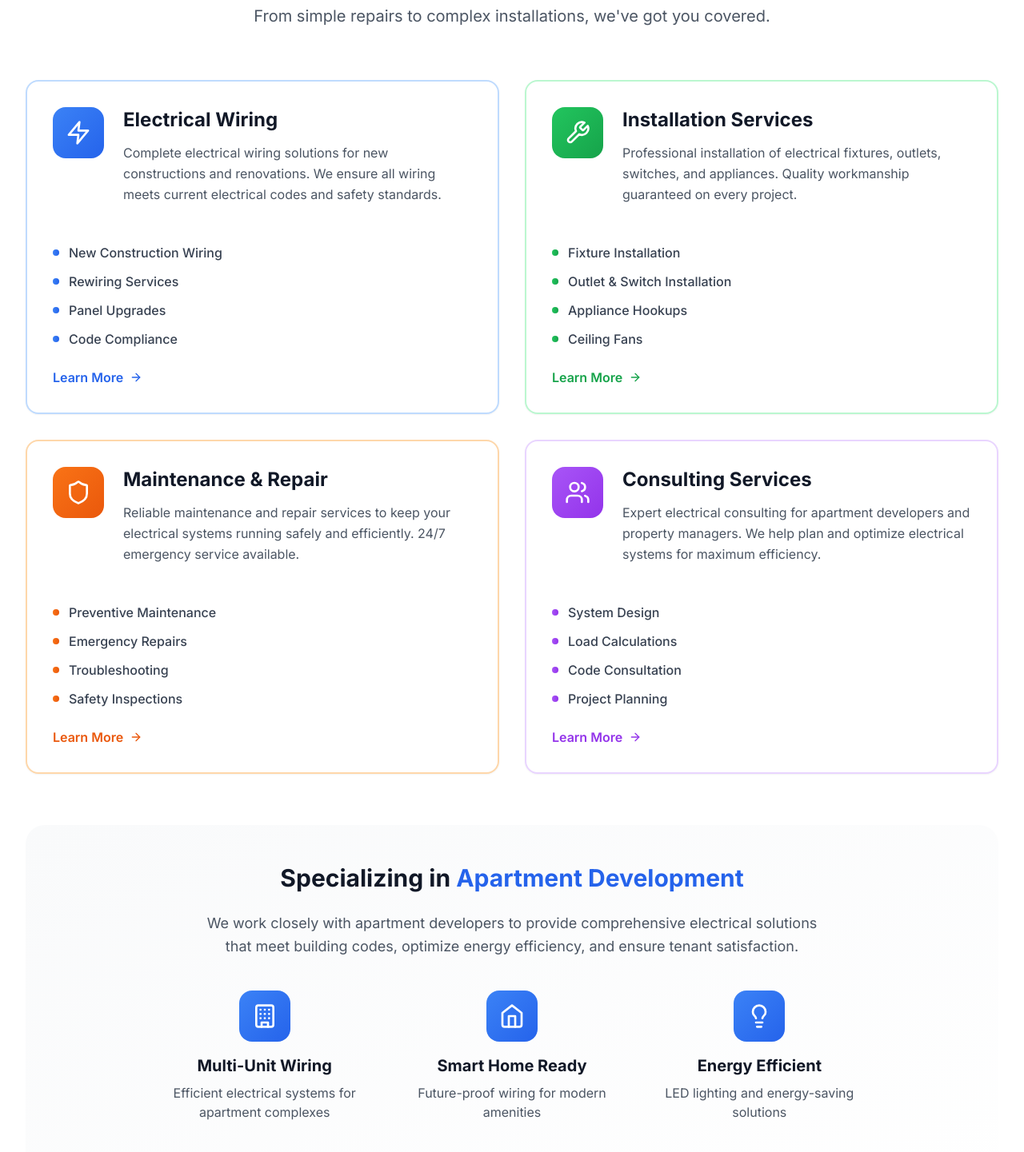
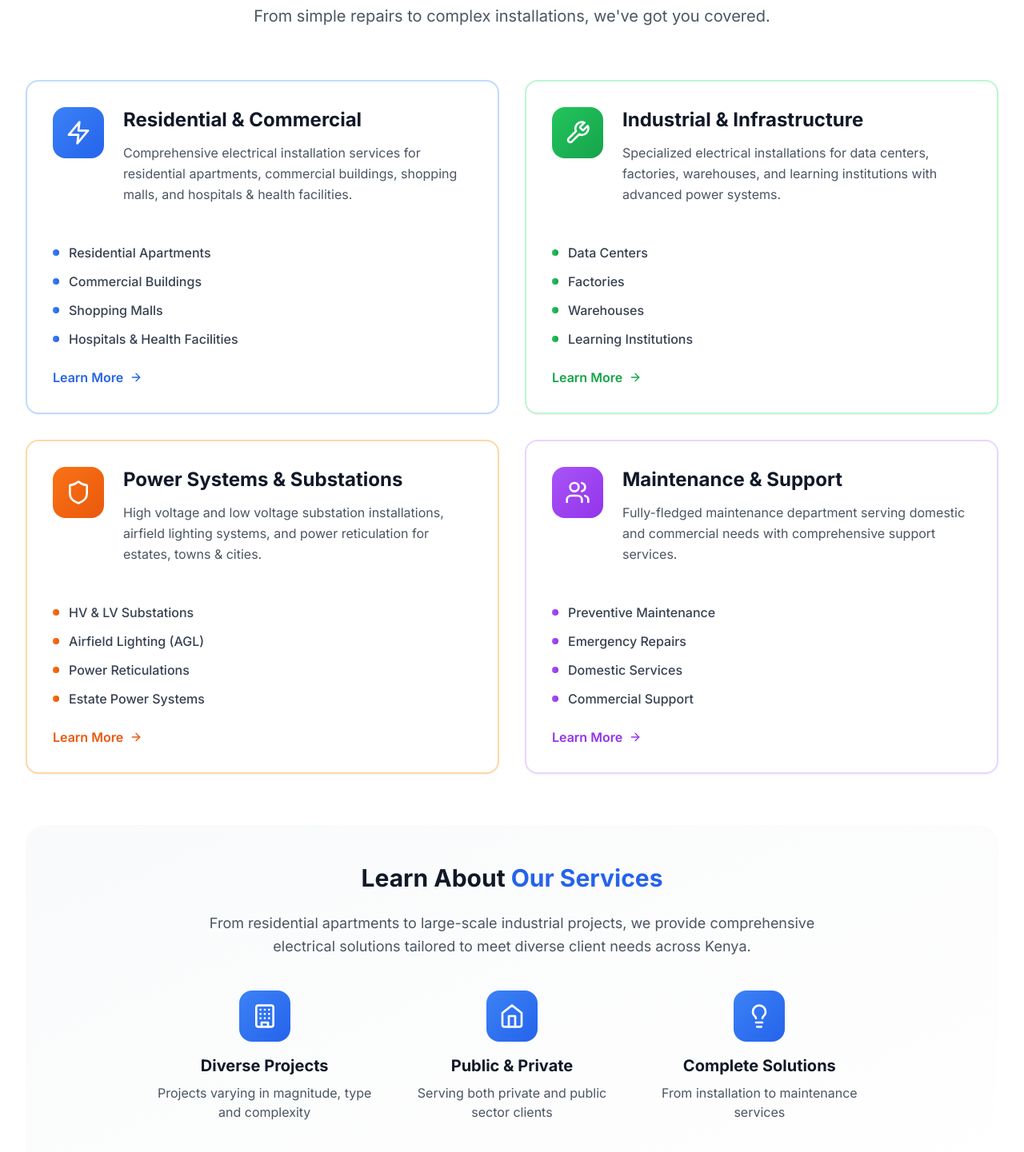
Before and after one commit to Abdikarim-sudo4331/Tayyar-electrical, a React (Vite) app: page / in a window 1280 px wide. Shown: the part 1861-3302 px from the top of the page at 80% size. Built offline with nearby package versions, Linux system fonts and the light colour scheme.

Commit message:
Update About and Services sections with new content

```diff
--- a/src/components/About.tsx
+++ b/src/components/About.tsx
@@ -44,16 +44,17 @@ const About: React.FC = () => {
             </h2>
 
             <p className="text-xl text-gray-600 mb-8 leading-relaxed">
-              With over 15 years of experience in the electrical industry, Tayyar Electricals
-              has become a trusted partner for apartment developers and property managers
-              throughout the region.
+              Tayyar Electricals Limited (TEL) is a registered Electrical Engineering company
+              based in Nairobi, Kenya. TEL has been involved in many projects varying in
+              magnitude, type and complexity.
             </p>
 
             <p className="text-lg text-gray-600 mb-10 leading-relaxed">
-              We specialize in comprehensive electrical solutions for multi-unit residential
-              buildings, from initial wiring and installation to ongoing maintenance and
-              emergency repairs. Our team of licensed electricians is committed to delivering
-              safe, reliable, and code-compliant electrical systems.
+              We have gained experience and confidence over the years through thorough handling
+              and successful completion of all our projects, both in the private and public sectors.
+              Our operations have covered construction and installation works for diverse industrial
+              concerns as well as multistory commercial buildings and residential complexes. In addition,
+              we have a fully-fledged maintenance department serving domestic and commercial needs.
             </p>
 
             <div className="space-y-4 mb-10">
@@ -64,6 +65,12 @@ const About: React.FC = () => {
                 </div>
               ))}
             </div>
+
+            <p className="text-lg text-gray-600 mb-10 leading-relaxed">
+              We believe that the ensuing benefits of our enhanced efficiency shall be reflected
+              by quicker and more accurate response to inquiries and lower costs due to optimum
+              material and time utilization. All of which we tailor to our esteemed clients.
+            </p>
 
             <button
               onClick={() => document.getElementById('contact')?.scrollIntoView({ behavior: 'smooth' })}
--- a/src/components/Services.tsx
+++ b/src/components/Services.tsx
@@ -5,30 +5,30 @@ const Services: React.FC = () => {
   const services = [
     {
       icon: Zap,
-      title: "Electrical Wiring",
-      description: "Complete electrical wiring solutions for new constructions and renovations. We ensure all wiring meets current electrical codes and safety standards.",
-      features: ["New Construction Wiring", "Rewiring Services", "Panel Upgrades", "Code Compliance"],
+      title: "Residential & Commercial",
+      description: "Comprehensive electrical installation services for residential apartments, commercial buildings, shopping malls, and hospitals & health facilities.",
+      features: ["Residential Apartments", "Commercial Buildings", "Shopping Malls", "Hospitals & Health Facilities"],
       color: "blue"
     },
     {
       icon: Wrench,
-      title: "Installation Services",
-      description: "Professional installation of electrical fixtures, outlets, switches, and appliances. Quality workmanship guaranteed on every project.",
-      features: ["Fixture Installation", "Outlet & Switch Installation", "Appliance Hookups", "Ceiling Fans"],
+      title: "Industrial & Infrastructure",
+      description: "Specialized electrical installations for data centers, factories, warehouses, and learning institutions with advanced power systems.",
+      features: ["Data Centers", "Factories", "Warehouses", "Learning Institutions"],
       color: "green"
     },
     {
       icon: Shield,
-      title: "Maintenance & Repair",
-      description: "Reliable maintenance and repair services to keep your electrical systems running safely and efficiently. 24/7 emergency service available.",
-      features: ["Preventive Maintenance", "Emergency Repairs", "Troubleshooting", "Safety Inspections"],
+      title: "Power Systems & Substations",
+      description: "High voltage and low voltage substation installations, airfield lighting systems, and power reticulation for estates, towns & cities.",
+      features: ["HV & LV Substations", "Airfield Lighting (AGL)", "Power Reticulations", "Estate Power Systems"],
       color: "orange"
     },
     {
       icon: Users,
-      title: "Consulting Services",
-      description: "Expert electrical consulting for apartment developers and property managers. We help plan and optimize electrical systems for maximum efficiency.",
-      features: ["System Design", "Load Calculations", "Code Consultation", "Project Planning"],
+      title: "Maintenance & Support",
+      description: "Fully-fledged maintenance department serving domestic and commercial needs with comprehensive support services.",
+      features: ["Preventive Maintenance", "Emergency Repairs", "Domestic Services", "Commercial Support"],
       color: "purple"
     }
   ];
@@ -119,29 +119,29 @@ const Services: React.FC = () => {
         {/* Specialization Section */}
         <div className="bg-gradient-to-br from-gray-50 to-white rounded-3xl p-12 text-center">
           <h3 className="text-3xl font-bold text-gray-900 mb-6">
-            Specializing in <span className="text-blue-600">Apartment Development</span>
+            Learn About <span className="text-blue-600">Our Services</span>
           </h3>
           <p className="text-lg text-gray-600 mb-10 max-w-3xl mx-auto leading-relaxed">
-            We work closely with apartment developers to provide comprehensive electrical solutions
-            that meet building codes, optimize energy efficiency, and ensure tenant satisfaction.
+            From residential apartments to large-scale industrial projects, we provide comprehensive
+            electrical solutions tailored to meet diverse client needs across Kenya.
           </p>
 
           <div className="grid grid-cols-1 md:grid-cols-3 gap-8 max-w-4xl mx-auto">
             {[
               {
                 icon: Building,
-                title: "Multi-Unit Wiring",
-                desc: "Efficient electrical systems for apartment complexes"
+                title: "Diverse Projects",
+                desc: "Projects varying in magnitude, type and complexity"
               },
               {
                 icon: Home,
-                title: "Smart Home Ready",
-                desc: "Future-proof wiring for modern amenities"
+                title: "Public & Private",
+                desc: "Serving both private and public sector clients"
               },
               {
                 icon: Lightbulb,
-                title: "Energy Efficient",
-                desc: "LED lighting and energy-saving solutions"
+                title: "Complete Solutions",
+                desc: "From installation to maintenance services"
               }
             ].map((item, index) => (
               <div key={index} className="text-center">
```
